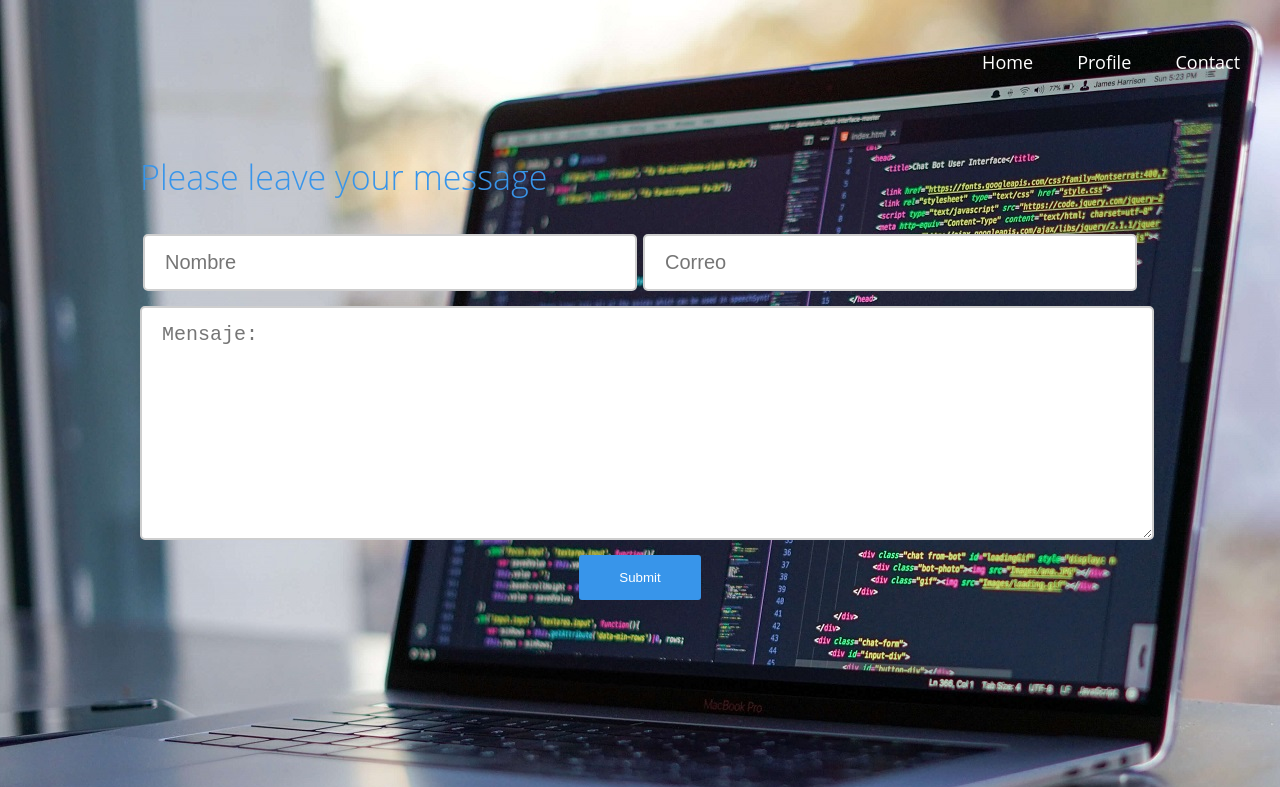
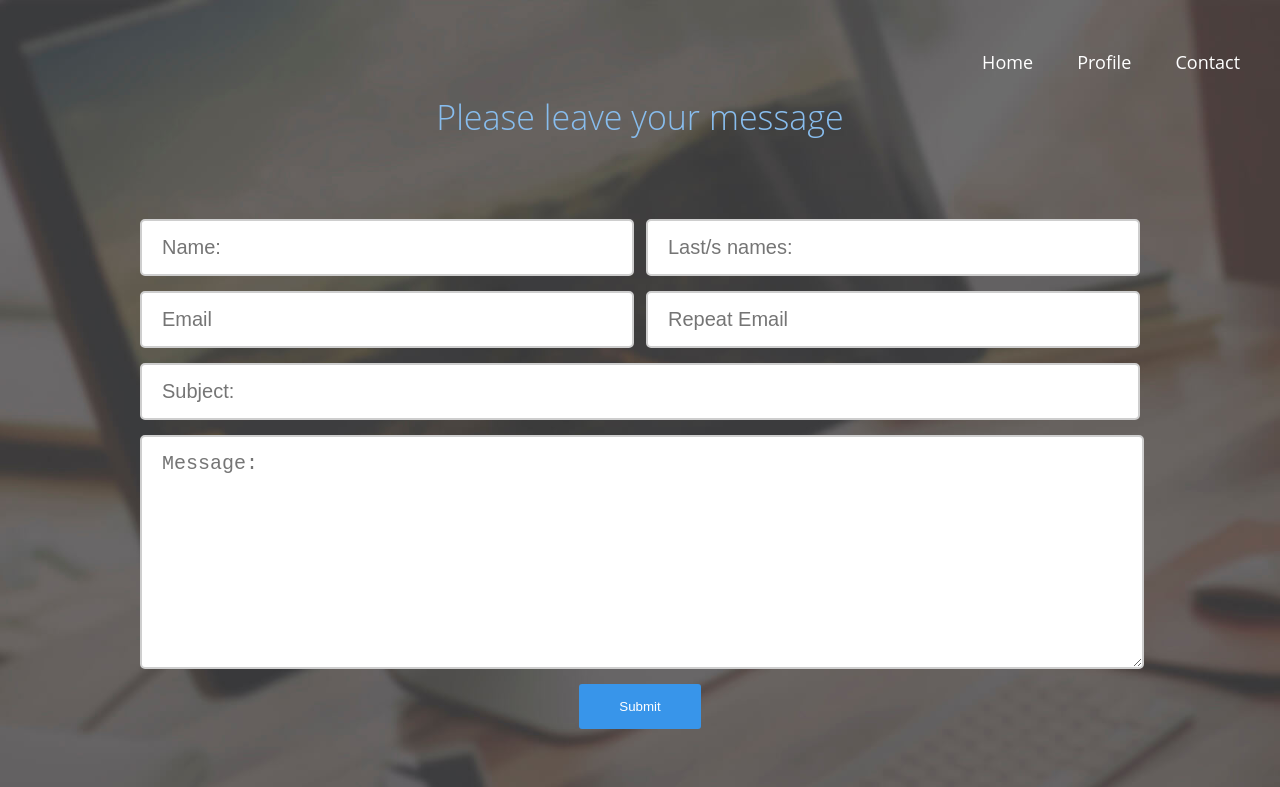
Before and after one commit to FredKF/personal-website-GH, a plain HTML site: page pages/contact.html in a window 1280 px wide. Shown: the top 787 px of the page. Drawn offline with Linux system fonts and the light colour scheme.

Commit message:
Contact Page finishing details

```diff
--- a/css/contact-styles.css
+++ b/css/contact-styles.css
@@ -1,35 +1,31 @@
-body{
-    background:#000 url(../img/progr1.jpg) !important;
+body {
+  background: url(../img/progr-op.jpg) no-repeat cover !important;
+  background-size: cover;
 }
 
-.container{
-    width: 80%;
+.contact {
   max-width: 1000px;
-    margin: auto;
 }
 
-.contact{
-    padding: 60px 0;
+.title {
+  text-align: center;
+  font-size: 34px;
+  line-height: 34px;
+  margin-bottom: 10px;
+  font-weight: 300;
+  color: #88bdee;
 }
 
-.contact .title{
-    font-size: 34px;
-    line-height: 34px;
-    margin-bottom: 40px;
-    font-weight: 300;
-    color: #3895ea;
-    text-align: center !important;
-}
-
-.contact .form{
-    display:flex;
-    flex-wrap:wrap;
-    justify-content: space-around;
+.contact .form {
+  display: flex;
+  flex-wrap: wrap;
+  justify-content: space-between;
+  margin-top: 50px;
 }
 
 .contact .form input[type="text"],
 .contact .form input[type="email"],
-.contact .form textarea{
+.contact .form textarea {
   border: 2px solid #cecece;
   border-radius: 5px;
   padding: 15px 20px;
@@ -39,27 +35,32 @@ body{
 
 .contact .form input[type="text"]:focus,
 .contact .form input[type="email"]:focus,
-.contact .form textarea:focus{
+.contact .form textarea:focus {
   border: 2px solid #3895ea;
 }
 
 .contact .form input[type="text"],
-.contact .form input[type="email"]{
+.contact .form input[type="email"] {
   width: 45%;
   margin-bottom: 15px;
 }
 
-.contact .form textarea{
-    width: 97%;
+.contact .form input[name="subject"] {
+  width: 100%;
+  margin-bottom: 15px;
+}
+
+.contact .form textarea {
+  width: 92%;
   height: 200px;
-	min-width: 97%;
-	max-width: 100%;
-	min-height:100px;
+  min-width: 96%;
+  max-width: 92%;
+  min-height: 100px;
   max-height: 300px;
   margin-bottom: 15px;
 }
 
-.contact .form .button{
+.contact .form .button {
   margin: auto;
   background: #3895ea;
   color: #fff;
@@ -69,7 +70,7 @@ body{
   cursor: pointer;
 }
 
-.contact .form .button:hover{
+.contact .form .button:hover {
   background: #387bea;
 }
 
@@ -80,6 +81,4 @@ body{
 }
 
 @media screen and (max-width: 500px) {
-
-
 }
--- a/pages/contact.html
+++ b/pages/contact.html
@@ -18,16 +18,17 @@
             <a href="#">Contact</a>
         </nav>
     </header>
+    <h3 class="title">Please leave your message</h3>
     <section class="contact">
-        <div class="container">
-            <h3 class="title">Please leave your message</h3>
-            <form class="form">
-                <input type="text" placeholder="Nombre" name="nombre" required>
-                <input type="email" placeholder="Correo" name="correo" required>
-                <textarea name="message" placeholder="Mensaje:"></textarea>
-                <input class="button" type="submit" value="Submit">
-            </form>
-        </div>
+        <form class="form">
+            <input type="text" placeholder="Name:" name="name" required>
+            <input type="text" placeholder="Last/s names:" name="lastname" required>
+            <input type="email" placeholder="Email" name="email" required>
+            <input type="email" placeholder="Repeat Email" name="r_email" required>
+            <input type="text" placeholder="Subject:" name="subject" required>
+            <textarea name="message" placeholder="Message:"></textarea>
+            <input class="button" type="submit" value="Submit">
+        </form>
     </section>
     <footer>
 		<div class="social">
```
Also changed, not shown: img/progr-op.jpg (added), 2 other files. Lines whose indentation alone changed are shown as unchanged.
